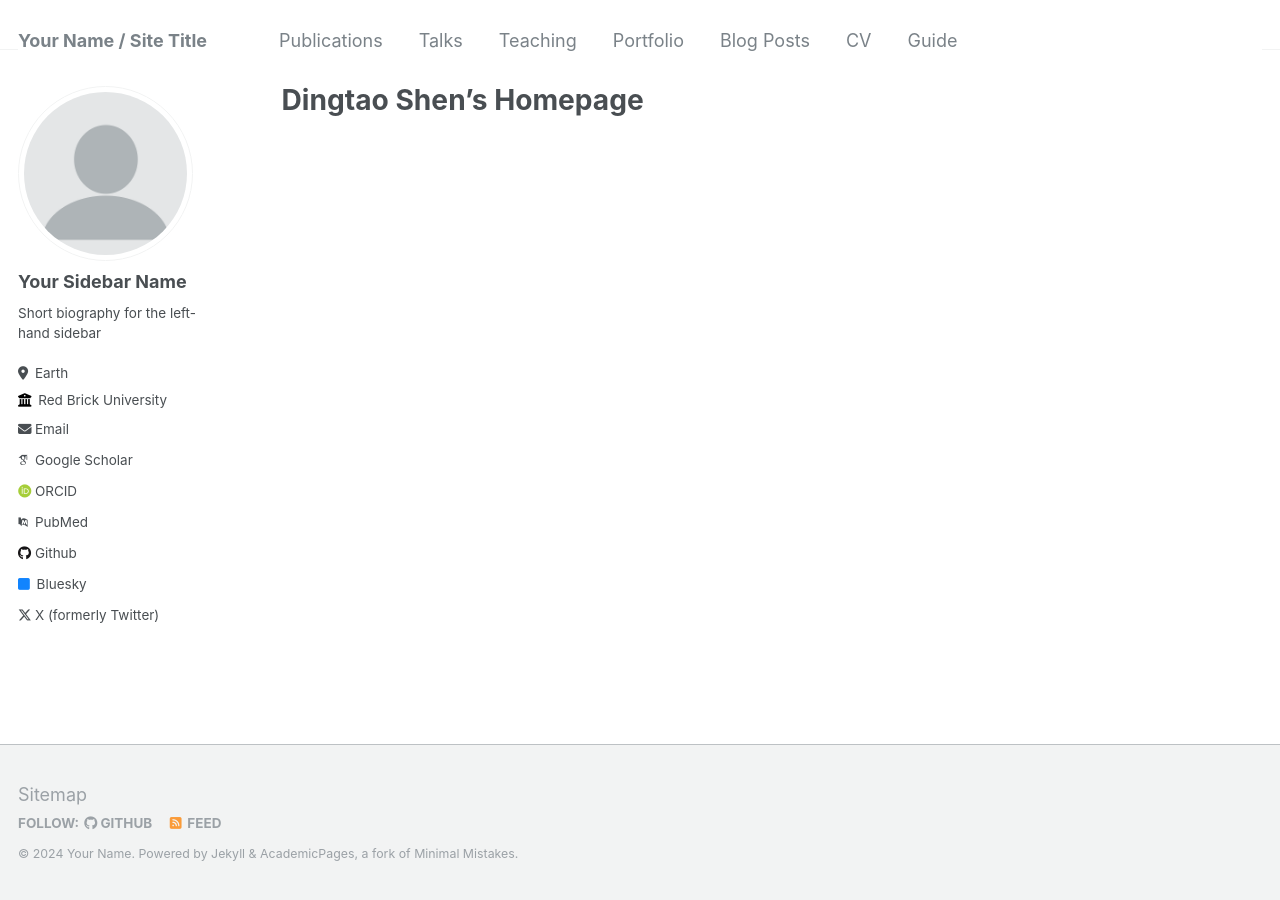
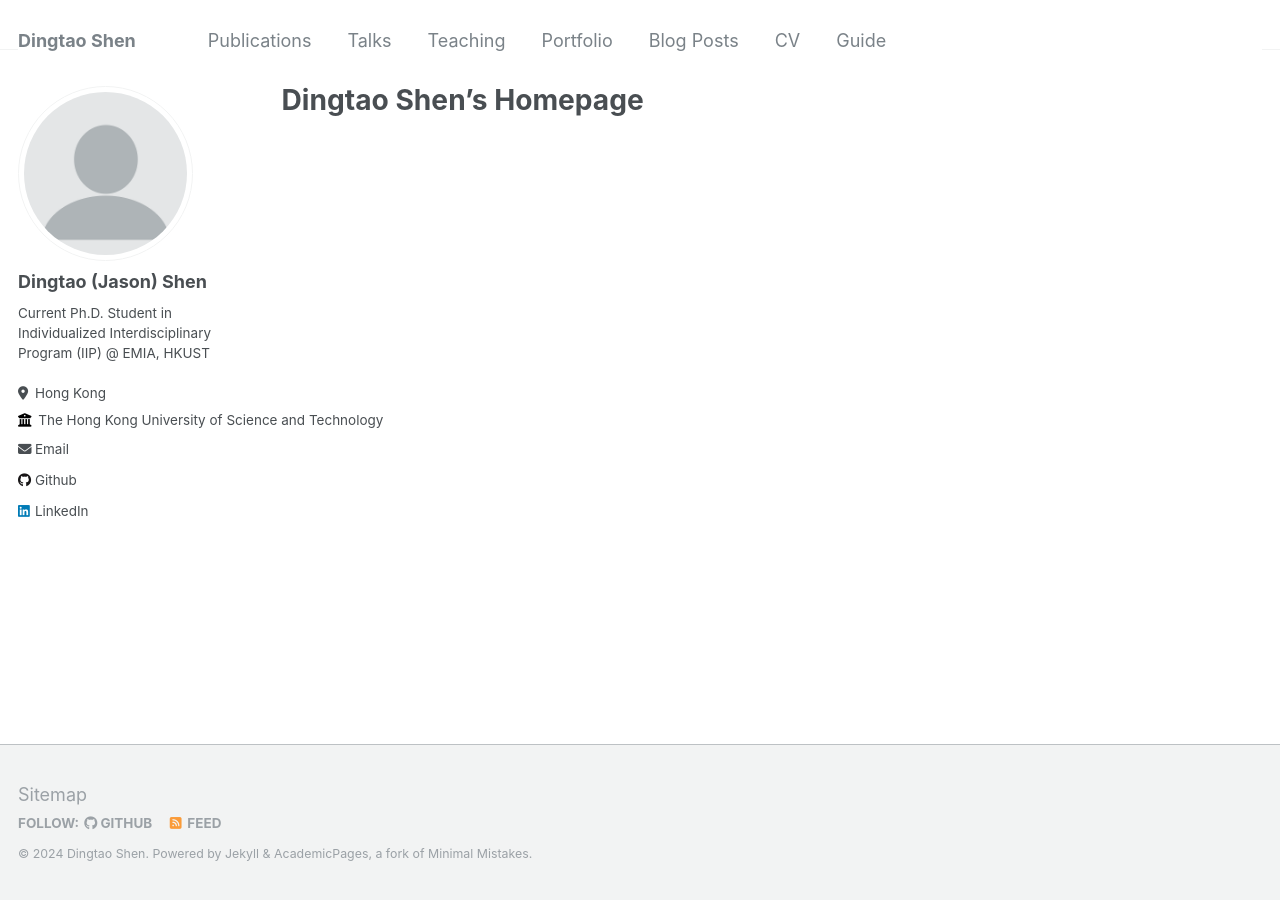
Before and after one commit to dingtao-shen/dingtao-shen.github.io, a Jekyll site: the page built from _pages/about.md, in a window 1280 px wide. Built offline with Jekyll 4.4.1, drawn with Linux system fonts in a browser that asks for light colours; some web fonts are replaced.

Commit message:
Update _config.yml

```diff
--- a/_config.yml
+++ b/_config.yml
@@ -8,13 +8,13 @@
 
 # Basic Site Settings
 locale                   : "en-US"
-title                    : "Your Name / Site Title"
+title                    : "Dingtao Shen"
 title_separator          : "-"
-name                     : &name "Your Name"
+name                     : &name "Dingtao Shen"
 description              : &description "personal description"
-url                      : https://academicpages.github.io # the base hostname & protocol for your site e.g. "https://mmistakes.github.io"
+url                      : https://dingtao-shen.github.io # the base hostname & protocol for your site e.g. "https://mmistakes.github.io"
 baseurl                  : "" # the subpath of your site, e.g. "/blog"
-repository               : "academicpages/academicpages.github.io"
+repository               : "dingtao-shen/dingtao-shen.github.io"
 
 # Site Author - The following control what appear as part of the author content on the side bar.
 #               If a field is blank the icon and link will not appear, otherwise it will be shown.
@@ -22,55 +22,55 @@ repository               : "academicpages/academicpages.github.io"
 author:
   # Biographic information
   avatar           : "profile.png"
-  name             : "Your Sidebar Name"
+  name             : "Dingtao (Jason) Shen"
   pronouns         : # example: "she/her"
-  bio              : "Short biography for the left-hand sidebar"
-  location         : "Earth"
-  employer         : "Red Brick University"
+  bio              : "Current Ph.D. Student in Individualized Interdisciplinary Program (IIP) @ EMIA, HKUST"
+  location         : "Hong Kong"
+  employer         : "The Hong Kong University of Science and Technology"
   uri              : # URL
-  email            : "none@example.org"
+  email            : "dingtao.shen@connect.ust.hk"
 
-  # Academic websites
-  arxiv            : # URL - Update with the correct link to your profile
-  googlescholar    : "https://scholar.google.com/citations?user=PS_CX0AAAAAJ"
-  impactstory      : # URL
-  orcid            : "http://orcid.org/yourorcidurl"
-  pubmed           : "https://www.ncbi.nlm.nih.gov/pubmed/?term=john+snow"
-  researchgate     : # URL
+  # # Academic websites
+  # arxiv            : # URL - Update with the correct link to your profile
+  # googlescholar    : "https://scholar.google.com/citations?user=PS_CX0AAAAAJ"
+  # impactstory      : # URL
+  # orcid            : "http://orcid.org/yourorcidurl"
+  # pubmed           : "https://www.ncbi.nlm.nih.gov/pubmed/?term=john+snow"
+  # researchgate     : # URL
 
   # Repositories and software development
-  bitbucket        : # Username - Update with your username on the site
-  codepen          : # Username
-  dribbble         : # Username
-  github           : "academicpages"
-  kaggle           : # Username
-  stackoverflow    : # User number or user number and name (i.e., use "1" or "1/jeff-atwood")
+  # bitbucket        : # Username - Update with your username on the site
+  # codepen          : # Username
+  # dribbble         : # Username
+  github           : "dingtao-shen"
+  # kaggle           : # Username
+  # stackoverflow    : # User number or user number and name (i.e., use "1" or "1/jeff-atwood")
 
   # Social media
-  bluesky          : "bsky.app" # Replace this with you Bluesky username
-  facebook         : # Username
-  flickr           : # Username
-  foursquare       : # Username
-  goodreads        : # Username
-  google_plus      : # Username
-  keybase          : # Username
-  instagram        : # Username
-  lastfm           : # Username
-  linkedin         : # Username
-  mastodon         : # URL
-  medium           : # URL
-  pinterest        : # Username
-  soundcloud       : # Username
-  steam            : # Username
-  telegram         : # URL
-  tumblr           : # Username
-  twitter          : "UniofOxford"  # Replace this with your X / Twitter handle
-  vine             : # Username
-  weibo            : # Username
-  wikipedia        : # Username
-  xing             : # Username
-  youtube          : # Username
-  zhihu            : # URL
+  # bluesky          : "bsky.app" # Replace this with you Bluesky username
+  # facebook         : # Username
+  # flickr           : # Username
+  # foursquare       : # Username
+  # goodreads        : # Username
+  # google_plus      : # Username
+  # keybase          : # Username
+  # instagram        : # Username
+  # lastfm           : # Username
+  linkedin          : "https://www.linkedin.com/in/dingtao-shen/"
+  # mastodon         : # URL
+  # medium           : # URL
+  # pinterest        : # Username
+  # soundcloud       : # Username
+  # steam            : # Username
+  # telegram         : # URL
+  # tumblr           : # Username
+  # twitter          : "UniofOxford"  # Replace this with your X / Twitter handle
+  # vine             : # Username
+  # weibo            : # Username
+  # wikipedia        : # Username
+  # xing             : # Username
+  # youtube          : # Username
+  # zhihu            : # URL
 
 
 # Site Settings
```
